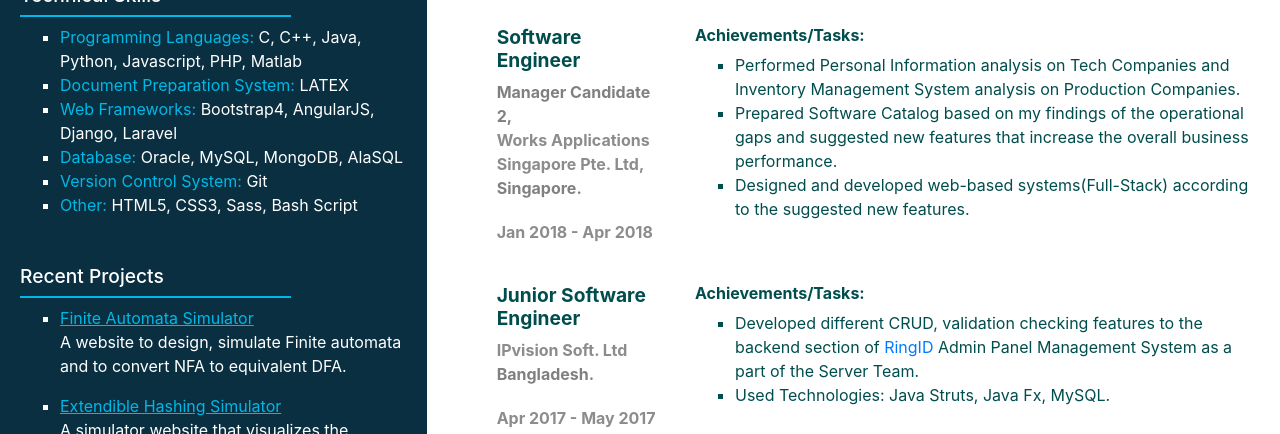
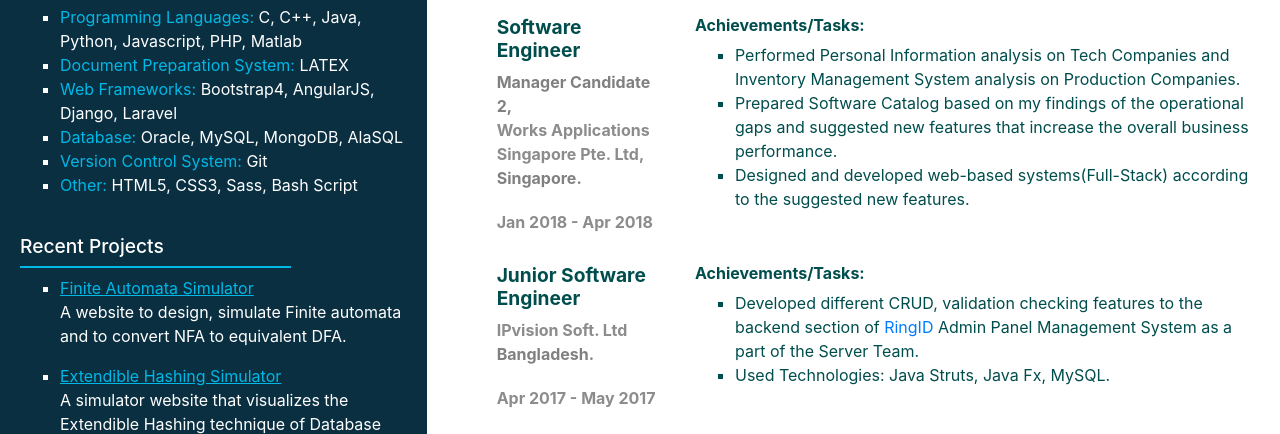
Before and after one commit to devimam/profile, a plain HTML site: page index.html in a window 1280 px wide. Shown: the part 377-811 px from the top of the page. Drawn offline with Linux system fonts and the light colour scheme.

Commit message:
Update style.css

```diff
--- a/css/style.css
+++ b/css/style.css
@@ -12,7 +12,8 @@
 }
 
 .left>div, .right .rightcontent>div{
-        margin-bottom: 40px;
+        /* margin-bottom: 40px; */
+		margin-bottom: 30px;
 }
 
 h1{
@@ -64,7 +65,6 @@ h3{
 ul{
     list-style-type: square;
 }
-
 
 
 
```
